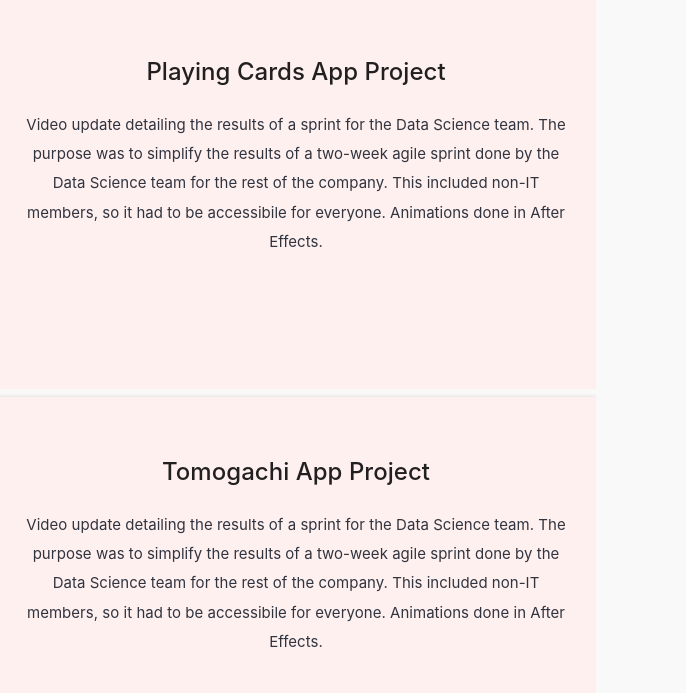
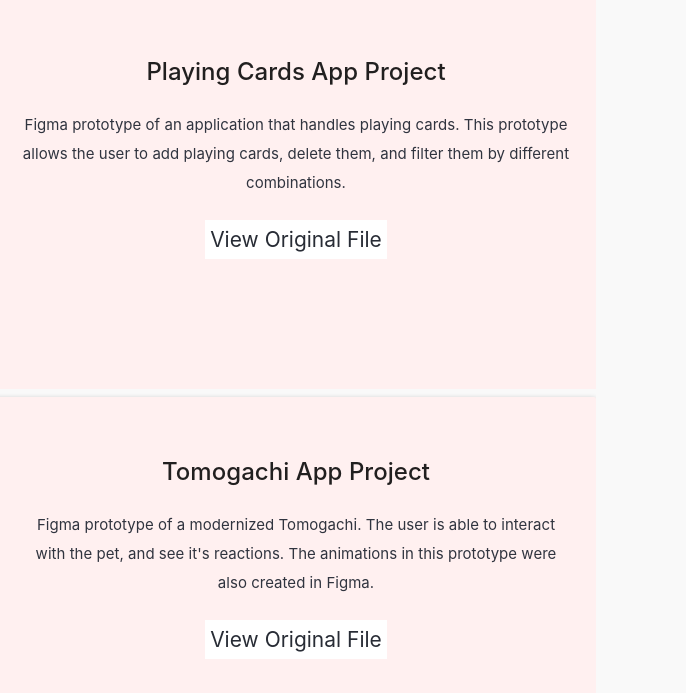
Before and after one commit to sofgry19/WipPortfolio, a plain HTML site: page design.html in a window 1280 px wide. Shown: the part 259-952 px from the top of the page, 594-1280 px from the left. Drawn offline with nearby package versions, Linux system fonts and the light colour scheme.

Commit message:
Update design.html

```diff
--- a/design.html
+++ b/design.html
@@ -76,7 +76,9 @@
 					<div class="card-stacked">
 						<div class="card-content">
 							<h2>Playing Cards App Project</h2>
-							<p>Video update detailing the results of a sprint for the Data Science team. The purpose was to simplify the results of a two-week agile sprint done by the Data Science team for the rest of the company. This included non-IT members, so it had to be accessibile for everyone. Animations done in After Effects.</p>
+							<p>Figma prototype of an application that handles playing cards. This prototype allows the user to add playing cards, delete them, and filter them by different combinations.</p>
+							<br>
+							<a href="https://www.figma.com/proto/Zg8PuUfnP3GK2aaSCYHSs3/Cards?type=design&node-id=10-19&t=v6gvdAW7ZqNd7rlJ-1&scaling=scale-down&page-id=0%3A1&starting-point-node-id=10%3A19&mode=design" class="waves-effect white darken-text-2" target="_blank">View Original File</a>
 						</div>
 					</div>
 				</div>
@@ -96,7 +98,9 @@
 					<div class="card-stacked">
 						<div class="card-content">
 							<h2>Tomogachi App Project</h2>
-							<p>Video update detailing the results of a sprint for the Data Science team. The purpose was to simplify the results of a two-week agile sprint done by the Data Science team for the rest of the company. This included non-IT members, so it had to be accessibile for everyone. Animations done in After Effects.</p>
+							<p>Figma prototype of a modernized Tomogachi. The user is able to interact with the pet, and see it's reactions. The animations in this prototype were also created in Figma.</p>
+							<br>
+							<a href="https://www.figma.com/proto/7OVS3TvmP1VmroUrL3IJcU/TOMOGACHI?type=design&node-id=118-3180&t=8r0YvfyOEulrcP8w-1&scaling=min-zoom&page-id=105%3A4681&starting-point-node-id=209%3A9255&mode=design" class="waves-effect white darken-text-2" target="_blank">View Original File</a>
 						</div>
 					</div>
 				</div>
@@ -165,7 +169,8 @@
 						 <div class="card-content">
 							 <h2>Drip Coffee Mobile Application Project</h2>
 							 <p>A fictional small coffee shop asked our team to create a prototype for their mobile application. I was the project manager, visual lead, and interaction designer. I helped plan the application, created the basic wireframe and lead the design system creation process, and created the interaction points on Figma.</p>
-						 	 					 	<a href="https://www.figma.com/proto/V7MNT6U63YYkGL71AkKAx0/Coffee-App?node-id=85-1&scaling=min-zoom&page-id=84%3A1217&mode=design&t=XRYPhM89ENV7Pzln-1" class="waves-effect white darken-text-2" target="_blank">View Original File</a>
+						 	<br>
+							 <a href="https://www.figma.com/proto/V7MNT6U63YYkGL71AkKAx0/Coffee-App?node-id=85-1&scaling=min-zoom&page-id=84%3A1217&mode=design&t=XRYPhM89ENV7Pzln-1" class="waves-effect white darken-text-2" target="_blank">View Original File</a>
 						 </div>
 					 </div>
 				 </div>
@@ -260,6 +265,8 @@
 							<div class="card-content">
 								<h2>Portfolio Redesign</h2>
 								<p>A high-fidelity prototype made before the development for the site that you are on right now! As an upcoming graduate, I decided it was time that my portfolio get a proper redesign, and I did it the only way I knew how: Figma. I needed to address the amount of information on my website, and strengthen the impact of the landing page.</p>
+								<br>
+								<a href="https://www.figma.com/proto/51IW5ga8nFzA6aKS6udYA0/Portfolio-Prototype?node-id=25-14&scaling=scale-down&page-id=6%3A15&starting-point-node-id=25%3A14" class="waves-effect white darken-text-2" target="_blank">View Original File</a>
 							</div>
 						</div>
 					</div>
@@ -306,6 +313,8 @@
 							<div class="card-content">
 								<h2>Apple Music Playlist Project</h2>
 								<p>A design project meant to illutrate the ability to create screens that can follow a brand's design scheme. I was assigned to choose any playlist platform, and do an analysis of how the designers' created the playlist covers. I chose Apple Music, and their daily randomly picked playlists. The designs were simple, but very clearly followed a design scheme.</p>
+							<br>
+								<a href="https://www.figma.com/proto/Jgxhaw0JC8R9RNihE51DKO/Project1%3A-Playlists?node-id=214%3A293&scaling=scale-down-width&page-id=122%3A624&starting-point-node-id=214%3A293&show-proto-sidebar=1" class="waves-effect white darken-text-2" target="_blank">View Original File</a>
 							</div>
 						</div>
 					</div>
@@ -352,6 +361,8 @@
 							<div class="card-content">
 								<h2>PenPal Messaging App Project</h2>
 								<p>I was told to design a fully original messaging app for people of all ages with the title: PenPal. Users must be able to find new people to talk to, have a general contact list, and be able to choose to add people to their friend's list. </p>
+							<br>
+								<a href="https://www.figma.com/proto/EciUNgvFBTCO5CzfPzaTb8/Final-Prototype?node-id=3%3A3&scaling=scale-down&page-id=0%3A1" class="waves-effect white darken-text-2" target="_blank">View Original File</a>
 							</div>
 						</div>
 					</div>
```
